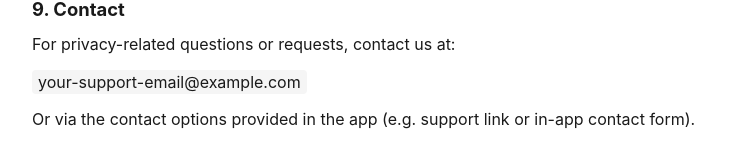
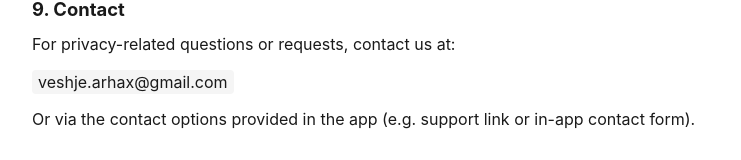
Before and after one commit to arbnorhaxhiu94/myclothes-terms-conditions, a plain HTML site: page index.html in a window 1280 px wide. Shown: the part 1886-2046 px from the top of the page, without its empty margins (268-1009 px from the left). Drawn offline with Linux system fonts and the light colour scheme.

Commit message:
Update index.html

```diff
--- a/index.html
+++ b/index.html
@@ -113,7 +113,7 @@
     </p>
     <h2>9. Contact</h2>
     <p>For privacy-related questions or requests, contact us at:</p>
-    <p><span data-placeholder>your-support-email@example.com</span></p>
+    <p><span data-placeholder>veshje.arhax@gmail.com</span></p>
     <p>Or via the contact options provided in the app (e.g. support link or in-app contact form).</p>
   </div>
 
```
